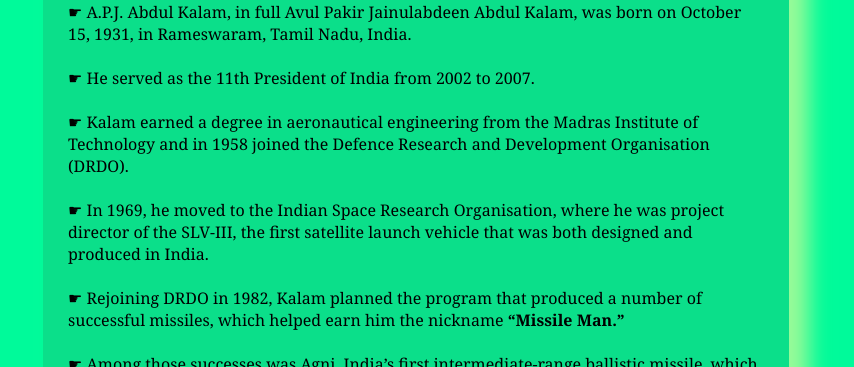
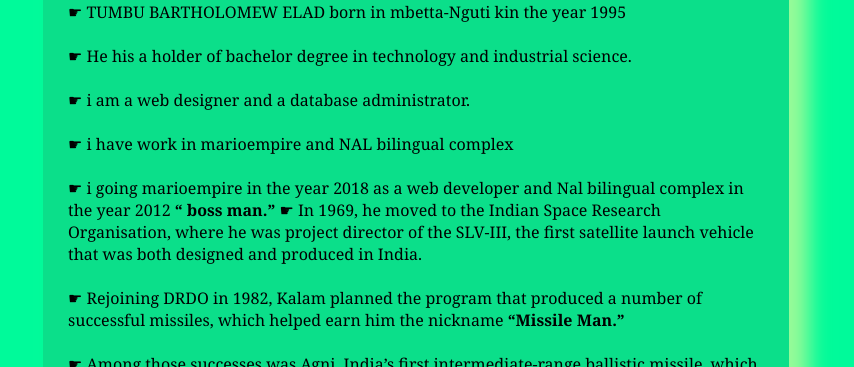
Before and after one commit to elad237/attribute, a plain HTML site: page attribute/index.html in a window 1280 px wide. Shown: the part 585-952 px from the top of the page, without its empty margins (224-1078 px from the left). Drawn offline with Linux system fonts and the light colour scheme.

Commit message:
Update index.html

```diff
--- a/attribute/index.html
+++ b/attribute/index.html
@@ -95,17 +95,12 @@
 
 
 <p>
-				☛ A.P.J. Abdul Kalam, in full
-				Avul Pakir Jainulabdeen Abdul Kalam,
-				was born on October 15, 1931, in
-				Rameswaram, Tamil Nadu, India.<br><br>
-				☛ He served as the 11th President
-				of India from 2002 to 2007.<br><br>
-				☛ Kalam earned a degree in
-				aeronautical engineering from the
-				Madras Institute of Technology and in
-				1958 joined the Defence Research and
-				Development Organisation (DRDO).<br><br>
+				☛ TUMBU BARTHOLOMEW ELAD born in mbetta-Nguti kin the year 1995<br><br>
+				☛ He  his a holder of bachelor degree in technology and industrial science.<br><br>
+				☛ i am a web designer and a database administrator.<br><br>
+				☛ i have work in marioempire and NAL bilingual complex
+				<br><br> ☛ i going marioempire in the year 2018 as a web developer and Nal bilingual complex in the year 2012 <strong>
+				“ boss man.”</strong>
 				☛ In 1969, he moved to the Indian
 				Space Research Organisation, where he
 				was project director of the SLV-III, the
```
